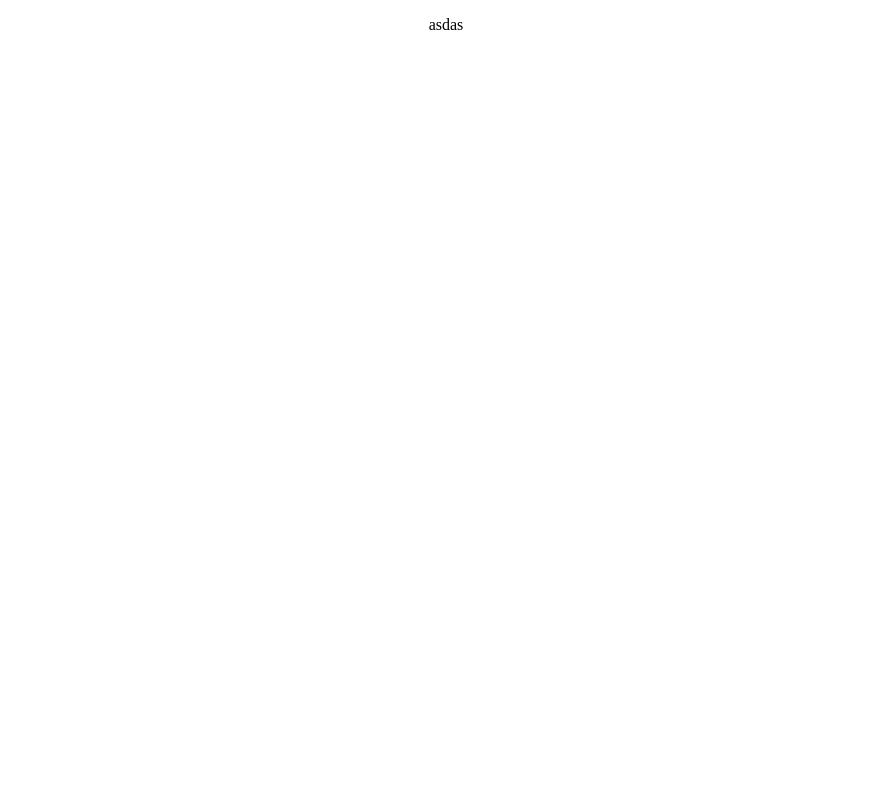
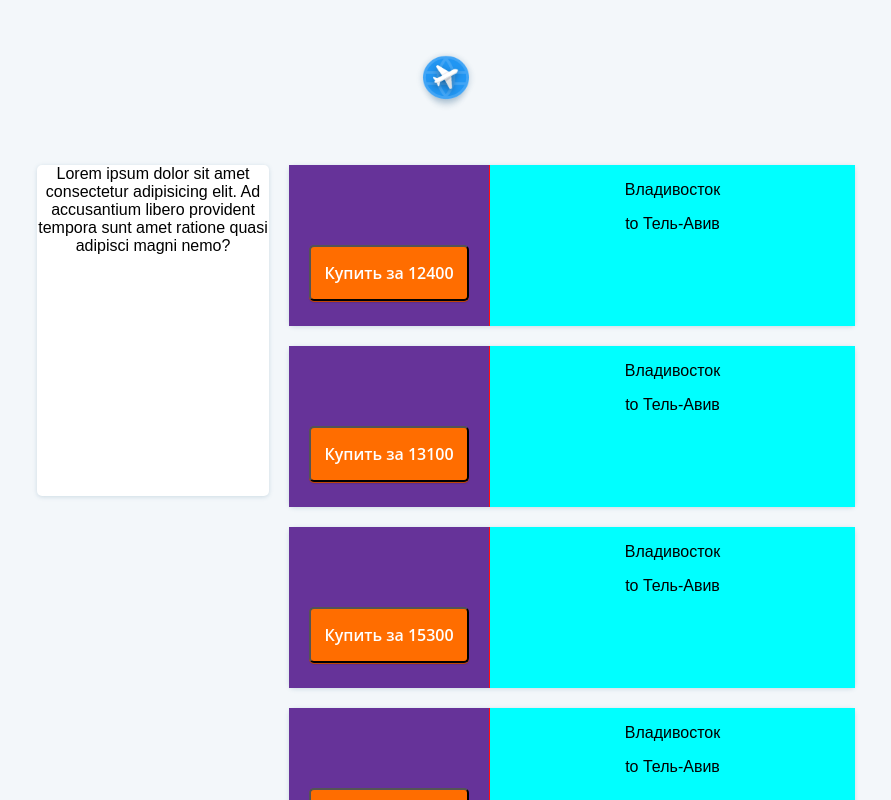
Before and after one commit to ratmirslv/aviasales-job, a React (Create React App) app: page / in a window 1280 px wide. Shown: the top 800 px of the page, without its empty margins (194-1085 px from the left). Built offline with nearby package versions, Linux system fonts and the light colour scheme.

Commit message:
add tickets

```diff
--- a/public/index.html
+++ b/public/index.html
@@ -19,6 +19,7 @@
       Learn how to configure a non-root public URL by running `npm run build`.
     -->
   <title>Aviasales</title>
+
 </head>
 
 <body>
--- a/src/App.css
+++ b/src/App.css
@@ -1,28 +1,38 @@
+body {
+  margin: 0;
+  padding: 0;
+  font-family: sans-serif;
+}
+
 .App {
   text-align: center;
+  width: 1024px;
+  height: 1328px;
+  background-color: #f3f7fa;
+  margin-left: auto;
+  margin-right: auto;
 }
 
-.App-logo {
-  animation: App-logo-spin infinite 20s linear;
-  height: 80px;
+.App img {
+  margin-top: 50px;
 }
 
-.App-header {
-  background-color: #222;
-  height: 150px;
-  padding: 20px;
-  color: white;
+li {
+  list-style-type: none;
 }
 
-.App-title {
-  font-size: 1.5em;
+.Content {
+  display: flex;
+  flex-direction: row;
+  margin-top: 50px;
 }
 
-.App-intro {
-  font-size: large;
+ul {
+  padding: 0;
+  margin: 0;
 }
 
-@keyframes App-logo-spin {
-  from { transform: rotate(0deg); }
-  to { transform: rotate(360deg); }
+.logotype {
+  width: 60px;
+  height: 61px;
 }
--- a/src/App.js
+++ b/src/App.js
@@ -1,11 +1,19 @@
 import React, { Component } from "react";
+import Ticketslist from "./components/TicketsList";
+import TicketFilter from "./components/TicketsFilter";
 import "./App.css";
+import logo from "./logo2.png";
+import { tickets } from "./tickets.json";
 
 class App extends Component {
   render() {
     return (
       <div className="App">
-        <p>asdas</p>
+        <img src={logo} alt="logo" className="logotype" />
+        <div className="Content">
+          <TicketFilter />
+          <Ticketslist tickets={tickets} />
+        </div>
       </div>
     );
   }
--- /dev/null
+++ b/src/components/Ticket.css
@@ -0,0 +1,32 @@
+.Ticketstyle {
+  width: 566px;
+  height: 161px;
+  box-shadow: 0 1px 4px rgba(91, 137, 164, 0.25);
+  border-radius: 5px;
+  display: flex;
+  margin-bottom: 20px;
+  flex-direction: row;
+}
+
+.Button {
+  width: 160px;
+  height: 56px;
+  box-shadow: 0 2px 1px rgba(0, 0, 0, 0.1), 0 1px 0 #d64d08;
+  border-radius: 5px;
+  background-color: #ff6d00;
+  color: #ffffff;
+  font-size: 16px;
+  font-family: "Open Sans Semibold";
+  font-weight: 600;
+  margin: 80px 20px 25px 20px;
+}
+
+.TicketBuy {
+  border-right: 1px solid #ff0e0e;
+  background-color: rebeccapurple;
+}
+
+.TicketInfo {
+  background-color: aqua;
+  width: 100%;
+}
--- /dev/null
+++ b/src/components/Ticket.js
@@ -0,0 +1,25 @@
+import React, { Component } from "react";
+import Ticketstyle from "./Ticket.css";
+
+class Ticket extends Component {
+  constructor(props) {
+    super(props);
+    this.state = {};
+  }
+  render() {
+    const { ticket } = this.props;
+    return (
+      <div className="Ticketstyle">
+        <div className="TicketBuy">
+          <button className="Button">{`Купить за ${ticket.price}`}</button>
+        </div>
+        <div className="TicketInfo">
+          <p>{ticket.origin_name}</p>
+          <p>to {ticket.destination_name}</p>
+        </div>
+      </div>
+    );
+  }
+}
+
+export default Ticket;
--- /dev/null
+++ b/src/components/TicketsFilter.css
@@ -0,0 +1,9 @@
+.Filterstyle {
+  width: 232px;
+  height: 331px;
+  box-shadow: 0 1px 4px rgba(91, 137, 164, 0.25);
+  border-radius: 5px;
+  background-color: #ffffff;
+  margin-left: 103px;
+  margin-right: 20px;
+}
--- /dev/null
+++ b/src/components/TicketsFilter.js
@@ -0,0 +1,19 @@
+import React, { Component } from "react";
+import Filterstyle from "./TicketsFilter.css";
+
+class TicketsFilter extends Component {
+  constructor(props) {
+    super(props);
+    this.state = {};
+  }
+  render() {
+    return (
+      <div className="Filterstyle">
+        Lorem ipsum dolor sit amet consectetur adipisicing elit. Ad accusantium
+        libero provident tempora sunt amet ratione quasi adipisci magni nemo?
+      </div>
+    );
+  }
+}
+
+export default TicketsFilter;
--- /dev/null
+++ b/src/components/TicketsList.js
@@ -0,0 +1,24 @@
+import React, { Component } from "react";
+import Ticket from "./Ticket";
+import "./TicketsList.css";
+class TicketsList extends Component {
+  constructor(props) {
+    super(props);
+    this.state = {};
+  }
+
+  render() {
+    const { tickets } = this.props;
+    return (
+      <ul className="TicketsList">
+        {tickets.map(ticket => (
+          <li>
+            <Ticket ticket={ticket} />
+          </li>
+        ))}
+      </ul>
+    );
+  }
+}
+
+export default TicketsList;
```
Also changed, not shown: src/components/TicketsList.css (added), src/logo.png (added), src/logo2.png (added).
